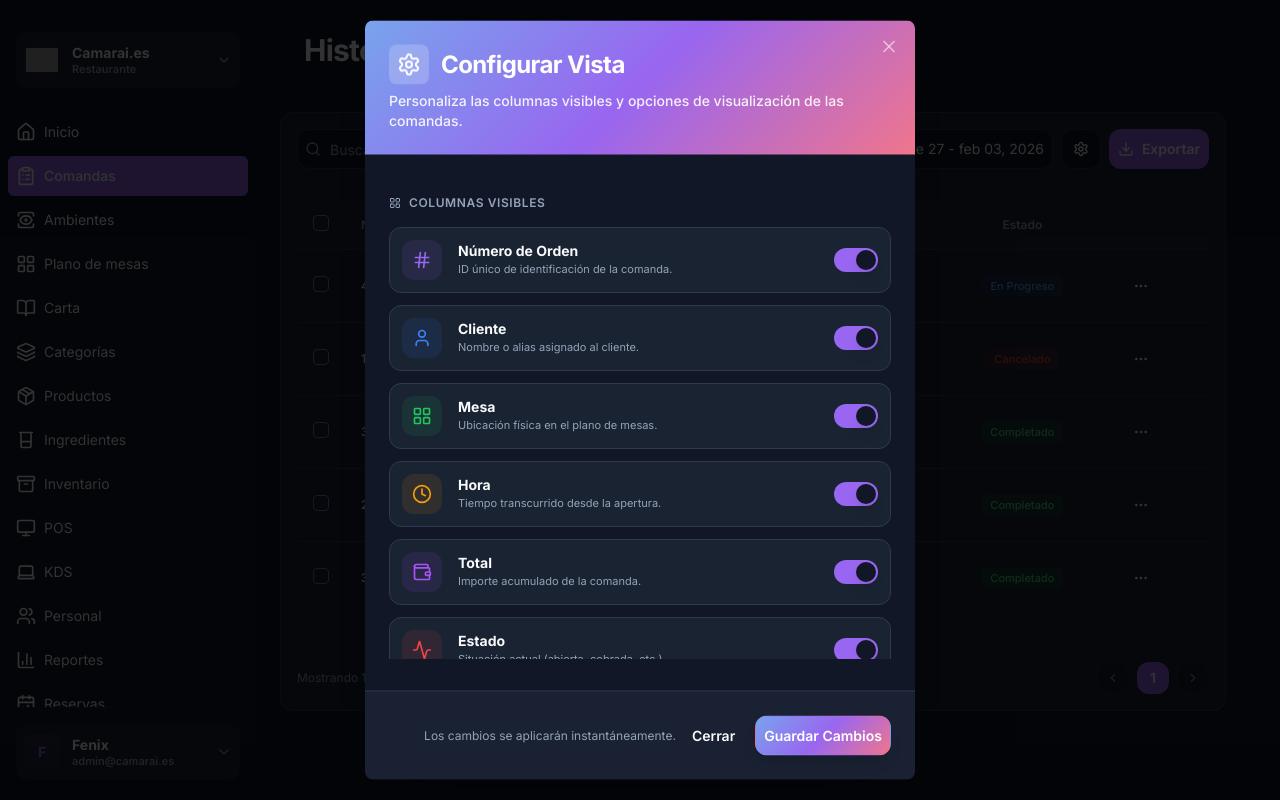
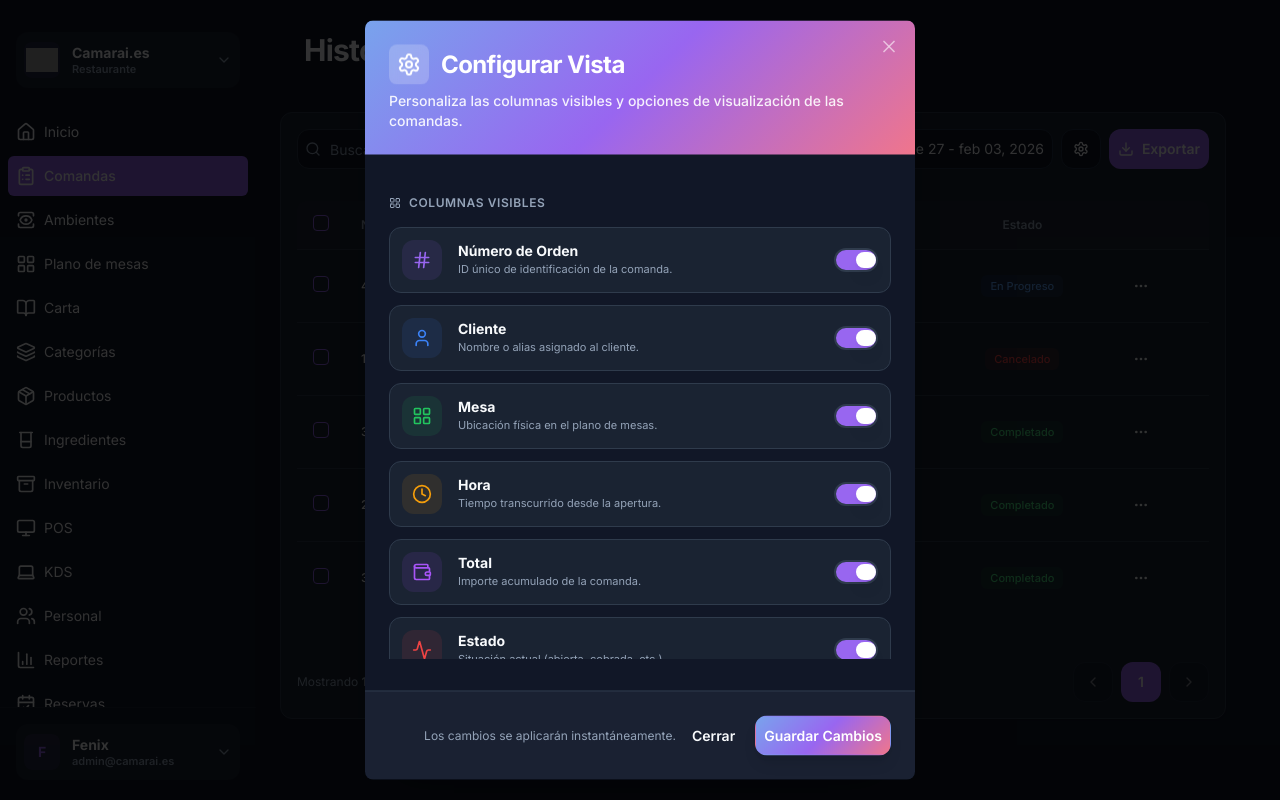
Before and after one commit to Camarai-official/app.camarai.es, a Next.js app: page /comandas in a window 1280 px wide. Both pictures are taken after a click on the button 1080 px from the left and 149 px from the top of the page. Built offline with nearby package versions, Linux system fonts and the light colour scheme; grey boxes are pictures that could not be loaded.

Commit message:
100% dashboard, 100% comandas

```diff
--- a/src/app/comandas/page.tsx
+++ b/src/app/comandas/page.tsx
@@ -363,18 +363,18 @@ export default function ComandasPage() {
                             Mostrando <strong>{Math.min(indexOfFirstItem + 1, filteredOrders.length)}-{Math.min(indexOfLastItem, filteredOrders.length)}</strong> de <strong>{filteredOrders.length}</strong> comandas.
                         </div>
                         <div className="flex justify-end items-center gap-2">
-                            <Button variant="outline" size="sm" startIcon={<ChevronLeft />} onClick={() => paginate(currentPage - 1)} disabled={currentPage === 1} />
+                            <Button variant="outline" size="md" startIcon={<ChevronLeft />} onClick={() => paginate(currentPage - 1)} disabled={currentPage === 1} />
                             {pageNumbers.map(number => (
                                 <Button
                                     key={number}
                                     variant={currentPage === number ? "default" : "outline"}
-                                    size="sm"
+                                    size="md"
                                     onClick={() => paginate(number)}
                                 >
                                     {number}
                                 </Button>
                             ))}
-                            <Button variant="outline" size="sm" startIcon={<ChevronRight />} onClick={() => paginate(currentPage + 1)} disabled={currentPage === totalPages} />
+                            <Button variant="outline" size="md" startIcon={<ChevronRight />} onClick={() => paginate(currentPage + 1)} disabled={currentPage === totalPages} />
                         </div>
                     </CardFooter>
                 </Card>
--- a/src/components/ui/switch.tsx
+++ b/src/components/ui/switch.tsx
@@ -11,7 +11,7 @@ const Switch = React.forwardRef<
 >(({ className, ...props }, ref) => (
   <SwitchPrimitives.Root
     className={cn(
-      "peer inline-flex h-6 w-11 shrink-0 cursor-pointer items-center rounded-full border-2 border-transparent transition-colors disabled:cursor-not-allowed disabled:opacity-50 data-[state=checked]:bg-primary data-[state=unchecked]:bg-input",
+      "peer inline-flex h-6 w-11 shrink-0 cursor-pointer items-center rounded-full border-2 border-border transition-colors disabled:cursor-not-allowed disabled:opacity-50 data-[state=checked]:bg-primary data-[state=unchecked]:bg-background",
       className
     )}
     {...props}
@@ -19,7 +19,7 @@ const Switch = React.forwardRef<
   >
     <SwitchPrimitives.Thumb
       className={cn(
-        "pointer-events-none block h-5 w-5 rounded-full bg-background shadow-lg transition-transform data-[state=checked]:translate-x-5 data-[state=unchecked]:translate-x-0"
+        "pointer-events-none block h-4 w-5 rounded-full bg-white shadow-lg transition-transform data-[state=checked]:translate-x-5 data-[state=unchecked]:translate-x-0"
       )}
     />
   </SwitchPrimitives.Root>
```
